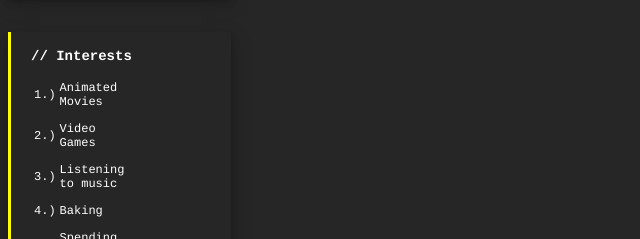
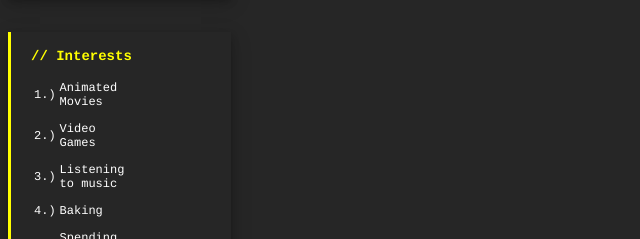
Before and after one commit to AdrianPrograms/info1213a1, a plain HTML site: page index.html in a window 1280 px wide. Shown: the part 536-775 px from the top of the page, 0-640 px from the left. Drawn offline with Linux system fonts and the light colour scheme.

Commit message:
Update index.html

```diff
--- a/index.html
+++ b/index.html
@@ -64,7 +64,7 @@
         </div>
 
         <div id="interests">
-          <p calss="progTitle"><strong>// Interests</strong></p>
+          <p class="progTitle"><strong>// Interests</strong></p>
           <table class="progTable">
             <tr>
               <td>1.)</td>
```
